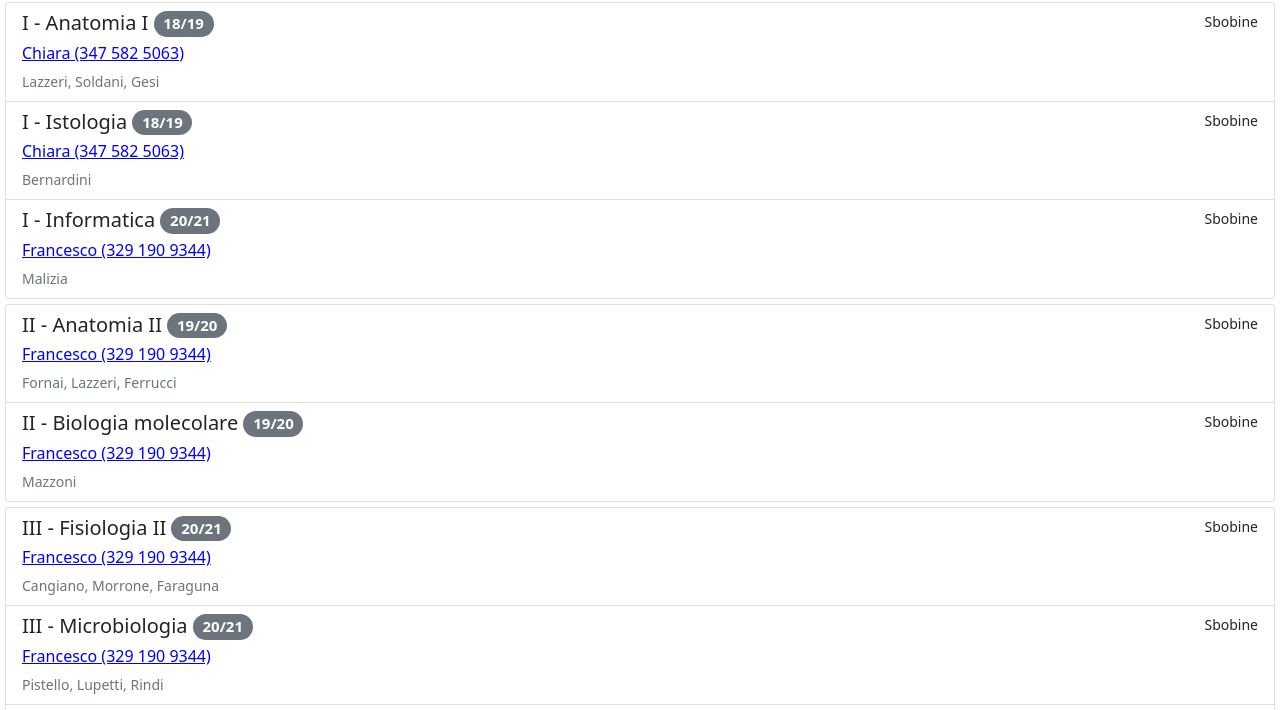
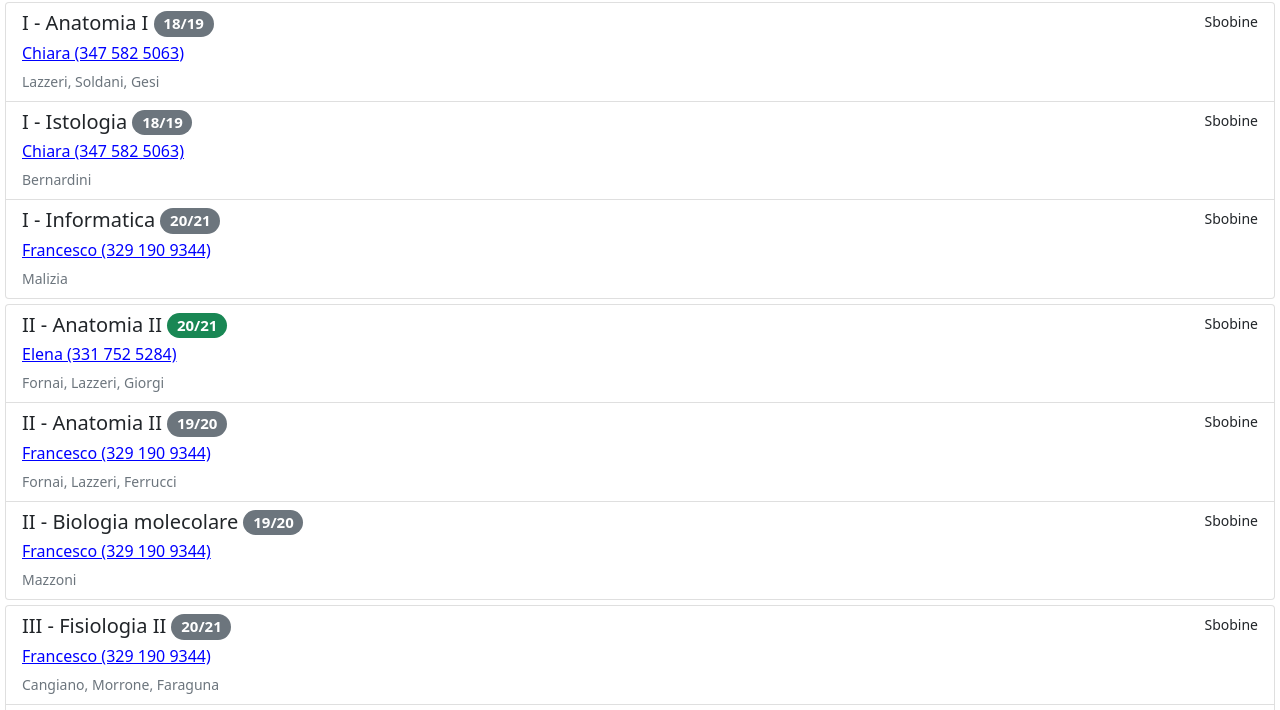
Before and after one commit to tizianobuzz/sbobine, a plain HTML site: page index.html in a window 1280 px wide. Shown: the part 59-769 px from the top of the page. Drawn offline with nearby package versions, Linux system fonts and the light colour scheme.

Commit message:
Update index.html

```diff
--- a/index.html
+++ b/index.html
@@ -64,6 +64,16 @@
       </a>
     </div>
     <div class="list-group">
+
+      <a style="cursor:default" href="#" class="list-group-item list-group-item-action" aria-current="true">
+        <div class="d-flex w-100 justify-content-between">
+          <h5 class="mb-1">II - Anatomia II <span class="badge rounded-pill bg-success">20/21</span></h5>
+          <small>Sbobine</small>
+        </div>
+        <p class="mb-1" style="cursor: pointer;color:blue;text-decoration: underline;" onclick="whenC(3317525284, 'Anatomia II')">Elena (331 752 5284)</p>
+        <small class="text-muted">Fornai, Lazzeri, Giorgi</small>
+      </a>
+
       <a style="cursor:default" href="#" class="list-group-item list-group-item-action" aria-current="true">
         <div class="d-flex w-100 justify-content-between">
           <h5 class="mb-1">II - Anatomia II <span class="badge rounded-pill bg-secondary">19/20</span></h5>
```
